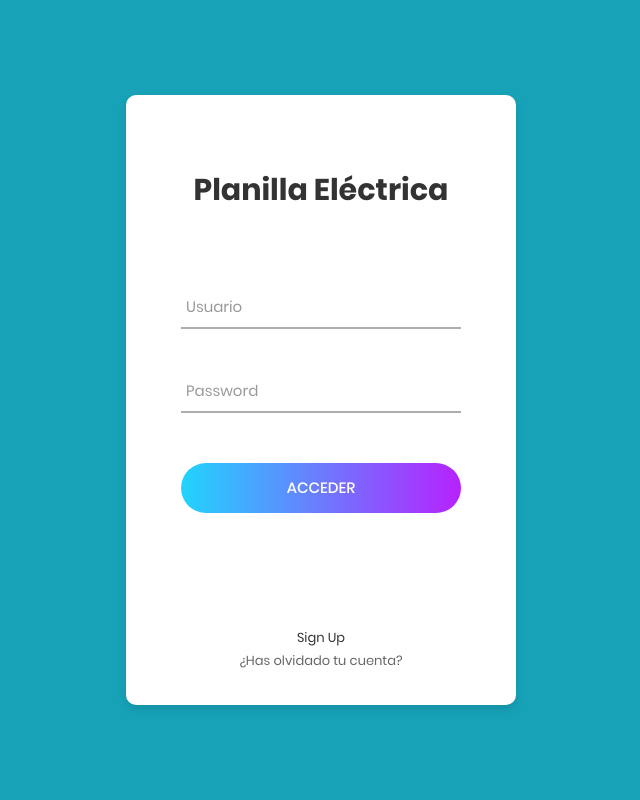
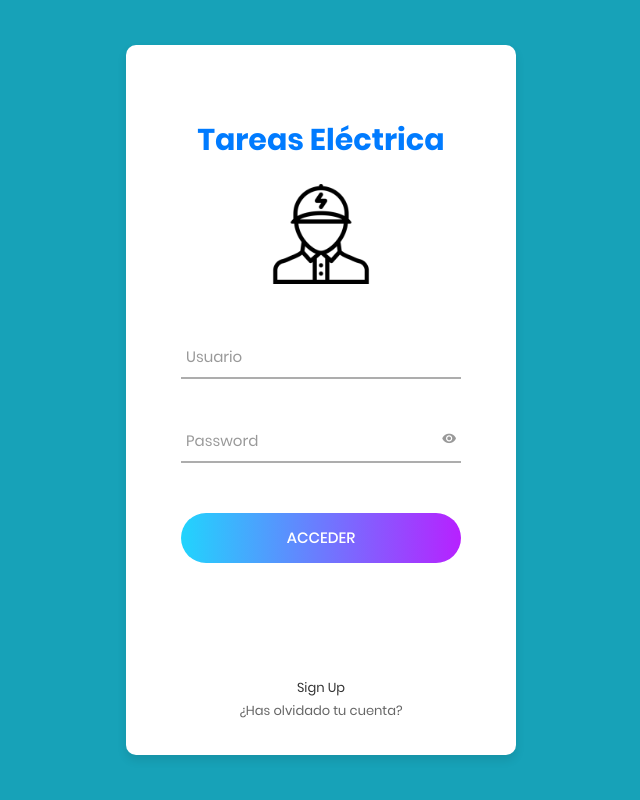
Before and after one commit to rickyMelida/tareas-electrica-app, a PHP site: page / in a window 1280 px wide. Shown: the whole page, without its empty margins (319-959 px from the left). Run offline with PHP 8.4, Linux system fonts and the light colour scheme.

Commit message:
Se agrega icono de login y acerca de en el footer

```diff
--- a/index.php
+++ b/index.php
@@ -10,8 +10,8 @@
 	<link rel="stylesheet" type="text/css" href="vendor/bootstrap/css/bootstrap.min.css">
 <!--===============================================================================================-->
 	<link rel="stylesheet" type="text/css" href="fonts/font-awesome-4.7.0/css/font-awesome.min.css">
-<!--===============================================================================================>
-	<link rel="stylesheet" type="text/css" href="fonts/iconic/css/material-design-iconic-font.min.css"-->
+<!--===============================================================================================-->
+	<link rel="stylesheet" type="text/css" href="fonts/iconic/css/material-design-iconic-font.min.css">
 <!--===============================================================================================-->
 	<link rel="stylesheet" type="text/css" href="vendor/animate/animate.css">
 <!--===============================================================================================-->
@@ -33,11 +33,11 @@
 		<div class="container-login100 bg-info">
 			<div class="wrap-login100">
 				<form class="login100-form validate-form" method="post" action="./validaciones/validar_usuario.php">
-					<span class="login100-form-title p-b-26">
-						Planilla Eléctrica
+					<span class="login100-form-title p-b-26 text-primary">
+						Tareas Eléctrica
 					</span>
 					<span class="login100-form-title p-b-48">
-						<i class="zmdi zmdi-font"></i>
+						<img src="./iconos/electricista.png" width="100" height="100">
 					</span>
 
 					<div class="wrap-input100 validate-input">
--- a/src/principal.php
+++ b/src/principal.php
@@ -89,7 +89,7 @@
         <div class="row footer">
             <div class="col-md-12 col-lg-12">
                 <footer class="fixed-bottom bg-dark" >
-                    <p>Lorem ipsum dolor sit amet </p>
+                    <p class="text-light m-2">Eléctrica PLG - 2019 &copy; </p>
                 </footer>
             </div>
         </div>
```
Also changed, not shown: src/agregar.php (+4 -4 lines).
